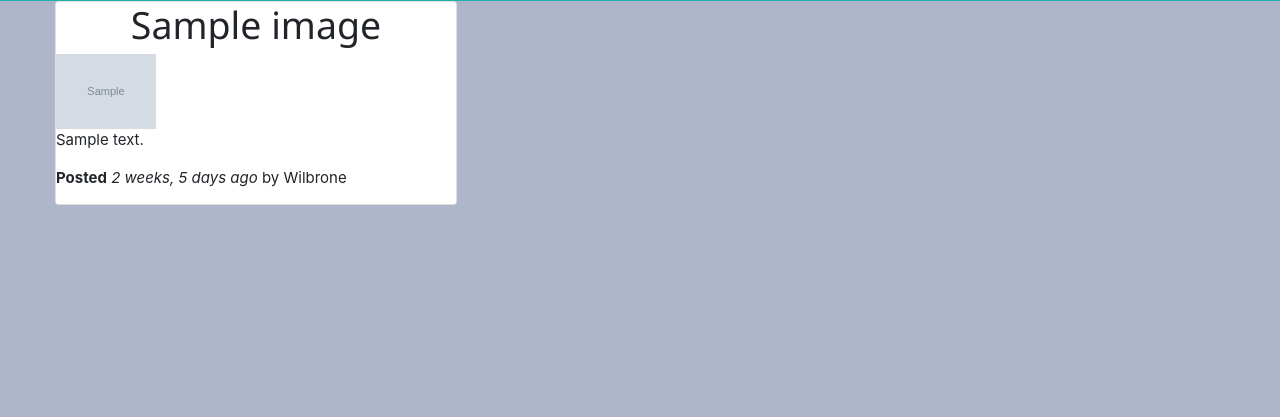
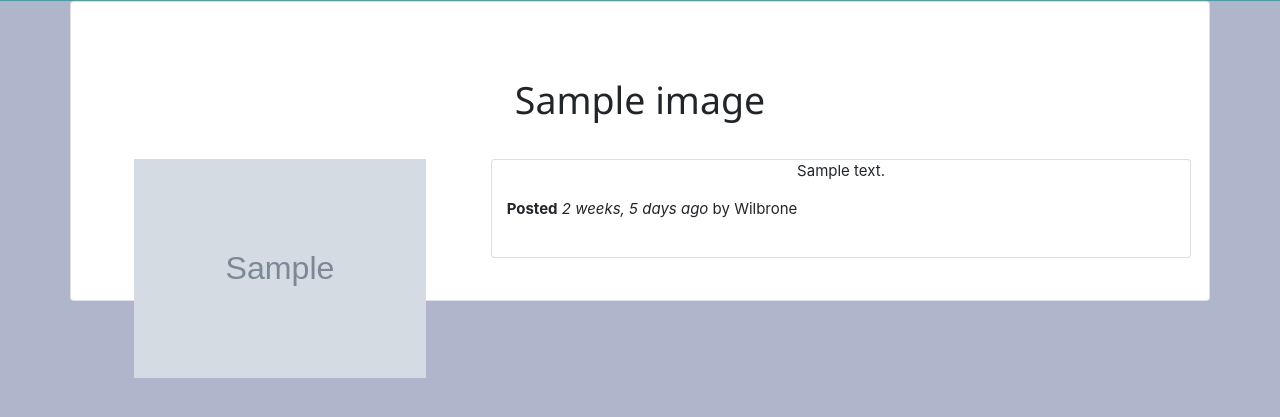
Before and after one commit to wilbrone/gallery, a Django app: page /image/1 in a window 1280 px wide. Shown: the part 52-469 px from the top of the page. Run offline with Django 3.2, Linux system fonts and the light colour scheme; tables that the repository leaves empty hold one stand-in row (values such as "Sample post"); grey boxes marked "Sample" are stand-in pictures; some libraries are stand-ins or nearby versions.

Commit message:
add styling to image html file

```diff
--- a/photos/templates/all-pics/img.html
+++ b/photos/templates/all-pics/img.html
@@ -5,12 +5,18 @@
 
   <div class="container">
 
-    <div class="row">
-      <div class="card row">
-        <h1 class="">{{gallery.title}}</h1>
-        <img src="{{gallery.image.url}}"  class="img-responsive" alt="" width="25%">
-        <p>{{gallery.description}}</p>
-        <p><strong>Posted</strong> <em>{{gallery.post_date|timesince}} ago</em> by Wilbrone</p>
+    <div class="">
+      <div class="card row" style="">
+        <h1 class="" style="margin-top:2em;">{{gallery.title}}</h1>
+        <div class="row" style="justify-content: space-around;margin-top:2em;">
+          <img src="{{gallery.image.url}}"  class="img-responsive" alt="" width="25%" style="margin-left:3em;">
+          <div style="width: 60%;">
+            <div class="card" style="margin: auto; min-height:45%;">
+              <p style="text-align:center;">{{gallery.description}}</p>
+              <p style="margin-left: 1em;"><strong>Posted</strong> <em>{{gallery.post_date|timesince}} ago</em> by Wilbrone</p>
+            </div>
+          </div>
+        </div>
       </div>
     </div>
   </div>
```
